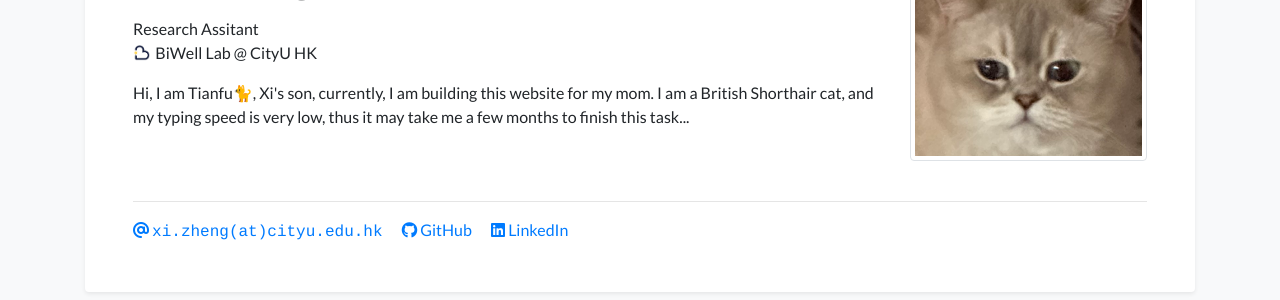
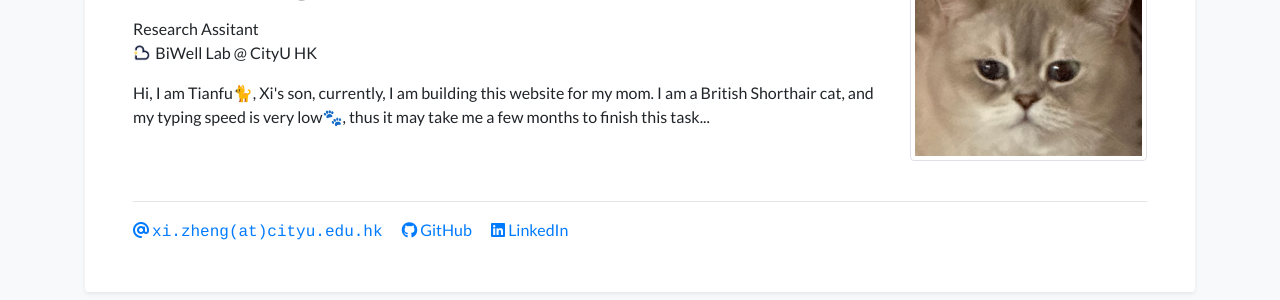
Before and after one commit to xixiaoguai727/xizheng, a Jekyll site: the page built from index.html, in a window 1280 px wide and 1302 px high. Shown: the part 167-467 px from the top of the window. Built offline with Jekyll 4.4.1, drawn with Linux system fonts in a browser that asks for light colours; a style sheet for code colours, icons or effects is not loaded.

```diff
--- a/_data/profile.yml
+++ b/_data/profile.yml
@@ -21,7 +21,7 @@ linkedin: zhengxi
 
 short_bio: >-
   Hi, I am Tianfu🐈, Xi's son, currently, I am building this website for my mom.
-  I am a British Shorthair cat, and my typing speed is very low, thus it may take me a few months to finish this task...
+  I am a British Shorthair cat, and my typing speed is very low🐾, thus it may take me a few months to finish this task...
 
 portrait_url: /assets/images/badges/tianfu.jpg
 portrait_caption: >-
```
